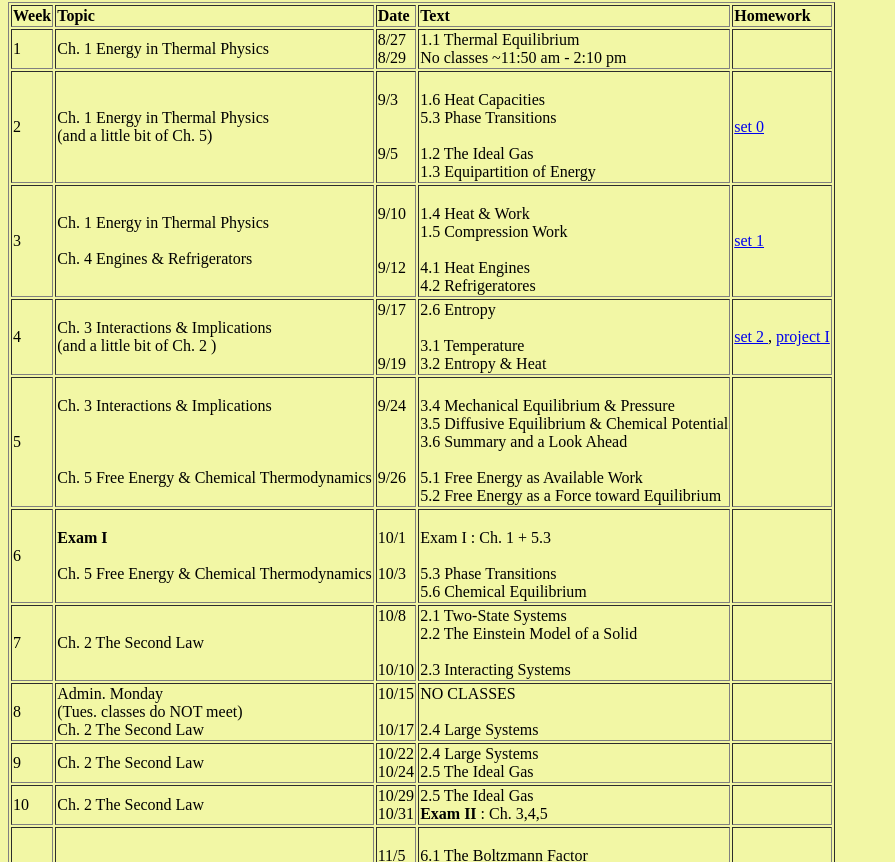
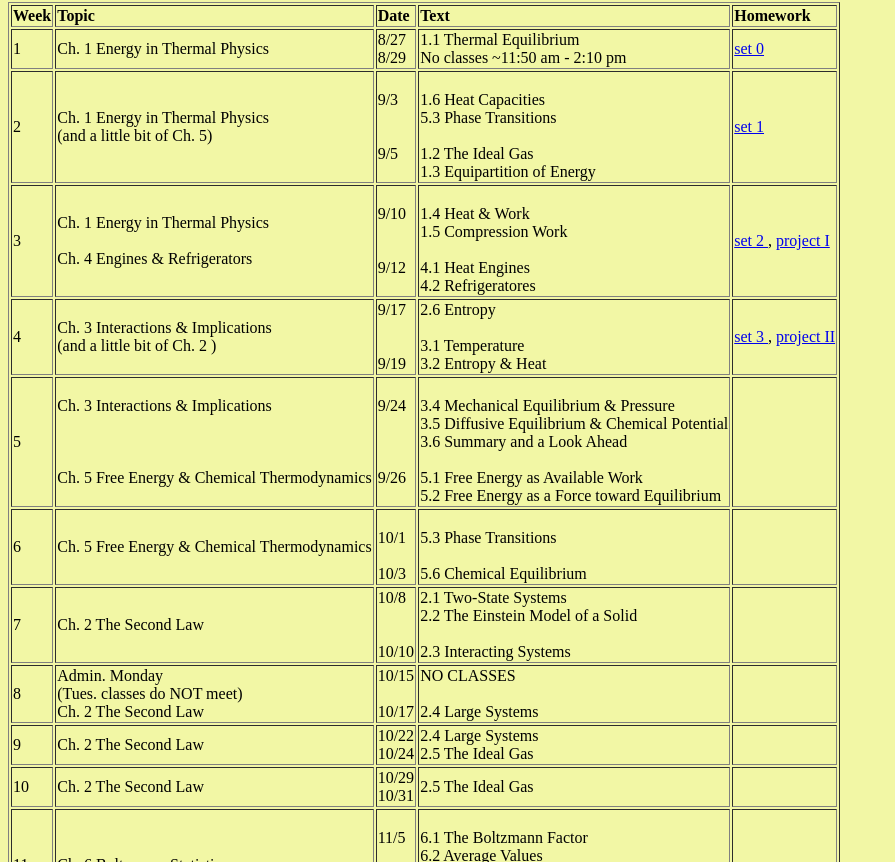
Before and after one commit to Yero1990/cuaTP.github.io, a plain HTML site: page index.html in a window 1280 px wide. Shown: the part 835-1697 px from the top of the page, without its empty margins (0-895 px from the left). Drawn offline with Linux system fonts and the light colour scheme.

Commit message:
updated thermo HW

```diff
--- a/index.html
+++ b/index.html
@@ -85,7 +85,7 @@
 					      <td> Ch. 1 Energy in Thermal Physics  </td>
 					      <td> 8/27  <br> 8/29 </td>
 					      <td> 1.1 Thermal Equilibrium  <br> No classes ~11:50 am - 2:10 pm </td>
-					      <td> <a href="">  </a> </td>
+					      <td> <a href="homework/set0.pdf"> set 0  </a> </td>
 					    </tr>
 
 					    <tr align=left>
@@ -93,7 +93,7 @@
 					      <td> Ch. 1 Energy in Thermal Physics <br> (and a little bit of Ch. 5)  </td>
 					      <td> 9/3  <br> <br> <br> 9/5 </td>
 					      <td> <br> 1.6 Heat Capacities <br> 5.3 Phase Transitions <br>  <br> 1.2 The Ideal Gas <br> 1.3 Equipartition of Energy  </td>
-					      <td> <a href="homework/set0.pdf"> set 0 </a>  </td>
+					      <td> <a href="homework/set1.pdf"> set 1 </a>  </td>
 					    </tr>
 
 					    <tr align=left>
@@ -101,7 +101,7 @@
 					      <td> Ch. 1 Energy in Thermal Physics <br> <br> Ch. 4 Engines & Refrigerators </td>
 					      <td> 9/10  <br>  <br> <br> 9/12 </td>
 					      <td>  <br> 1.4 Heat & Work <br> 1.5 Compression Work <br>  <br> 4.1 Heat Engines <br> 4.2 Refrigeratores </td>
-					      <td> <a href="homework/set1.pdf"> set 1 <br> </a> </td>
+					      <td> <a href="homework/set2.pdf"> set 2 </a>, <a href="projects/thermo_project1.pdf"> project I </a> </td>
 					    </tr>
 
 					    <tr align=left>
@@ -109,7 +109,7 @@
 					      <td> Ch. 3 Interactions & Implications <br> (and a little bit of Ch. 2 )  </td>
 					      <td> 9/17   <br> <br> <br>  9/19 </td>
 					      <td> 2.6 Entropy <br> <br> 3.1 Temperature <br> 3.2 Entropy & Heat </td>
-					      <td> <a href="homework/set2.pdf"> set 2 </a>, <a href="projects/thermo_project1.pdf"> project I </a> </td>
+					      <td> <a href="homework/set3.pdf"> set 3 </a>, <a href="projects/thermo_project2.pdf"> project II </a>  </td>
 					    </tr>
 
 					    <tr align=left>
@@ -123,9 +123,9 @@
 
 					    <tr align=left>
 					      <td> 6 </td>
-					      <td>  <b> Exam I </b> <br> <br> Ch. 5 Free Energy & Chemical Thermodynamics </td>
-					      <td> 10/1 <br> <br> 10/3 </td>
-					      <td> <br> Exam I </b>: Ch. 1 + 5.3 <br> <br> 5.3 Phase Transitions <br> 5.6 Chemical Equilibrium </td>
+					      <td> Ch. 5 Free Energy & Chemical Thermodynamics </td>
+					      <td> <br> 10/1 <br> <br> 10/3 </td>
+					      <td>  <br> 5.3 Phase Transitions <br> <br> 5.6 Chemical Equilibrium </td>
 					      <td> <a href="">  </a> </td>
 					    </tr>
 
@@ -158,7 +158,7 @@
 					      <td> 10 </td>
 					      <td> Ch. 2 The Second Law </td>
 					      <td> 10/29             <br> 10/31 </td>
-					      <td> 2.5 The Ideal Gas <br> <b> Exam II </b>: Ch. 3,4,5 </td>
+					      <td> 2.5 The Ideal Gas <br>  </td>
 					      <td> <a href="">  </a> </td>
 					    </tr>
 
@@ -224,7 +224,7 @@
 					      </tr>
 
 					      <tr align=left>
-						<td><b><FONT SIZE=+1>Exam II -- Thursday, 1 November (Ch. 3, 4, 5)
+						<td><b><FONT SIZE=+1>Exam II -- Thursday, 7 November (Ch. 3, 4, 5)
 						</FONT></b></td>
 					      </tr>
 
```
Also changed, not shown: 3 other files.
